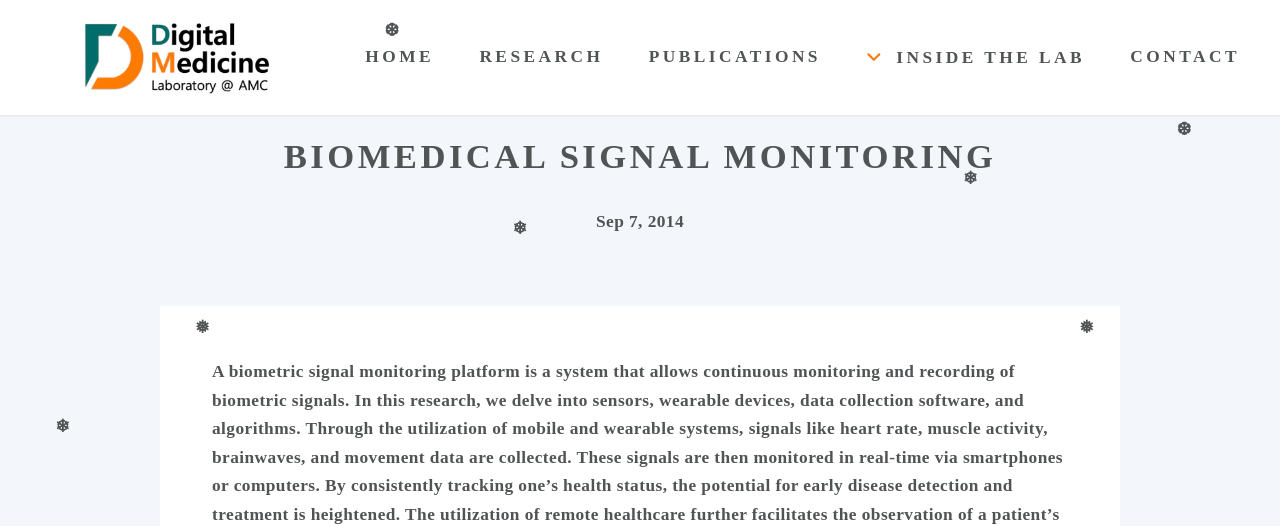
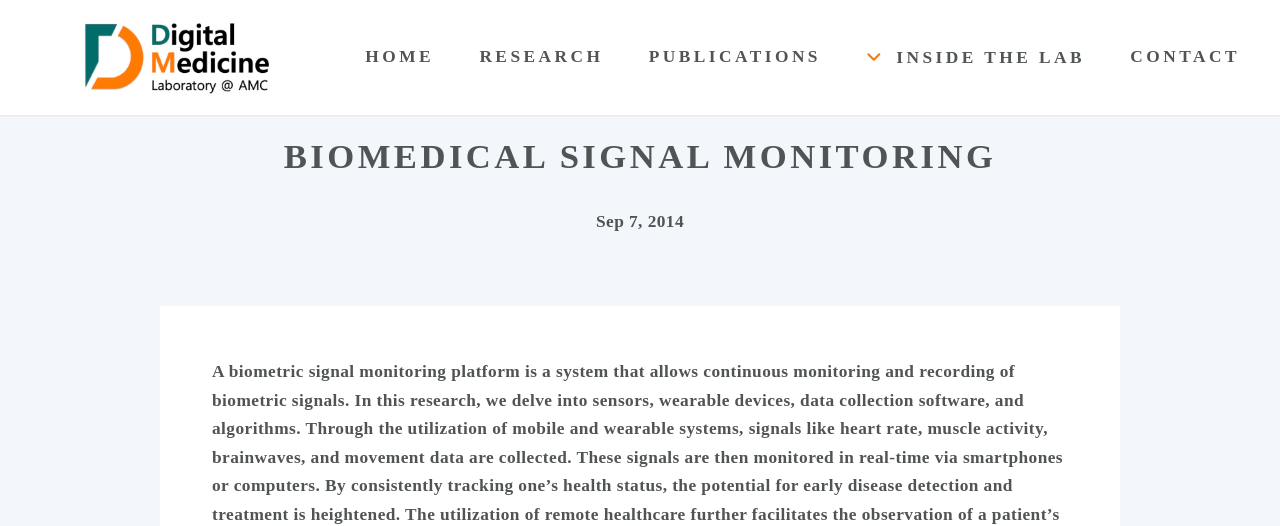
Before and after one commit to ydon1111/ydon1111.github.io, a Jekyll site: the page built from template/2014-08-31-duis-in-purus.markdown, in a window 1280 px wide. Shown: the top 526 px of the page. Built offline with Jekyll 4.4.1, drawn with Linux system fonts in a browser that asks for light colours; nearby versions of some CDN libraries; some web fonts are replaced.

Commit message:
눈삭제

```diff
--- a/_layouts/default.html
+++ b/_layouts/default.html
@@ -12,38 +12,6 @@
   <button id="topButton" onclick="scrollToTop()"><span class="icon fa-solid fa-arrow-up"
       style="font-family: NanumSquareNeo-Variable;"><br>TOP</span></button>
 
-  <div class="snowflakes" aria-hidden="true">
-    <div class="snowflake">
-      ❅
-    </div>
-    <div class="snowflake">
-      ❅
-    </div>
-    <div class="snowflake">
-      ❆
-    </div>
-    <div class="snowflake">
-      ❄
-    </div>
-    <div class="snowflake">
-      ❅
-    </div>
-    <div class="snowflake">
-      ❆
-    </div>
-    <div class="snowflake">
-      ❄
-    </div>
-    <div class="snowflake">
-      ❅
-    </div>
-    <div class="snowflake">
-      ❆
-    </div>
-    <div class="snowflake">
-      ❄
-    </div>
-  </div>
 
   {% include footer.html %}
 
--- a/css/style.css
+++ b/css/style.css
@@ -2132,162 +2132,3 @@ a.small-button.clicked {
 .next:hover {
 	background-color: rgba(0, 0, 0, 0.8);
 }
-
-
-
-
-
-/* snow effect */
-stomizable snowflake styling */ .snowflake {
-	color: #fff;
-	font-size: 1em;
-	font-family: Arial;
-	text-shadow: 0 0 1px #000;
-}
-
-@-webkit-keyframes snowflakes-fall {
-	0% {
-		top: -10%
-	}
-
-	100% {
-		top: 100%
-	}
-}
-
-@-webkit-keyframes snowflakes-shake {
-	0% {
-		-webkit-transform: translateX(0px);
-		transform: translateX(0px)
-	}
-
-	50% {
-		-webkit-transform: translateX(80px);
-		transform: translateX(80px)
-	}
-
-	100% {
-		-webkit-transform: translateX(0px);
-		transform: translateX(0px)
-	}
-}
-
-@keyframes snowflakes-fall {
-	0% {
-		top: -10%
-	}
-
-	100% {
-		top: 100%
-	}
-}
-
-@keyframes snowflakes-shake {
-	0% {
-		transform: translateX(0px)
-	}
-
-	50% {
-		transform: translateX(80px)
-	}
-
-	100% {
-		transform: translateX(0px)
-	}
-}
-
-.snowflake {
-	position: fixed;
-	top: -10%;
-	z-index: 9999;
-	-webkit-user-select: none;
-	-moz-user-select: none;
-	-ms-user-select: none;
-	user-select: none;
-	cursor: default;
-	-webkit-animation-name: snowflakes-fall, snowflakes-shake;
-	-webkit-animation-duration: 10s, 3s;
-	-webkit-animation-timing-function: linear, ease-in-out;
-	-webkit-animation-iteration-count: infinite, infinite;
-	-webkit-animation-play-state: running, running;
-	animation-name: snowflakes-fall, snowflakes-shake;
-	animation-duration: 10s, 3s;
-	animation-timing-function: linear, ease-in-out;
-	animation-iteration-count: infinite, infinite;
-	animation-play-state: running, running
-}
-
-.snowflake:nth-of-type(0) {
-	left: 1%;
-	-webkit-animation-delay: 0s, 0s;
-	animation-delay: 0s, 0s
-}
-
-.snowflake:nth-of-type(1) {
-	left: 10%;
-	-webkit-animation-delay: 1s, 1s;
-	animation-delay: 1s, 1s
-}
-
-.snowflake:nth-of-type(2) {
-	left: 20%;
-	-webkit-animation-delay: 6s, .5s;
-	animation-delay: 6s, .5s
-}
-
-.snowflake:nth-of-type(3) {
-	left: 30%;
-	-webkit-animation-delay: 4s, 2s;
-	animation-delay: 4s, 2s
-}
-
-.snowflake:nth-of-type(4) {
-	left: 40%;
-	-webkit-animation-delay: 2s, 2s;
-	animation-delay: 2s, 2s
-}
-
-.snowflake:nth-of-type(5) {
-	left: 50%;
-	-webkit-animation-delay: 8s, 3s;
-	animation-delay: 8s, 3s
-}
-
-.snowflake:nth-of-type(6) {
-	left: 60%;
-	-webkit-animation-delay: 6s, 2s;
-	animation-delay: 6s, 2s
-}
-
-.snowflake:nth-of-type(7) {
-	left: 70%;
-	-webkit-animation-delay: 2.5s, 1s;
-	animation-delay: 2.5s, 1s
-}
-
-.snowflake:nth-of-type(8) {
-	left: 80%;
-	-webkit-animation-delay: 1s, 0s;
-	animation-delay: 1s, 0s
-}
-
-.snowflake:nth-of-type(9) {
-	left: 90%;
-	-webkit-animation-delay: 3s, 1.5s;
-	animation-delay: 3s, 1.5s
-}
-
-/* Demo Purpose Only*/
-.demo {
-	font-family: 'Raleway', sans-serif;
-	color: #fff;
-	display: block;
-	margin: 0 auto;
-	padding: 15px 0;
-	text-align: center;
-}
-
-.demo a {
-	font-family: 'Raleway', sans-serif;
-	color: #000;
-}
```
Also changed, not shown: _layouts/landing-page.html (+0 -33 lines).
